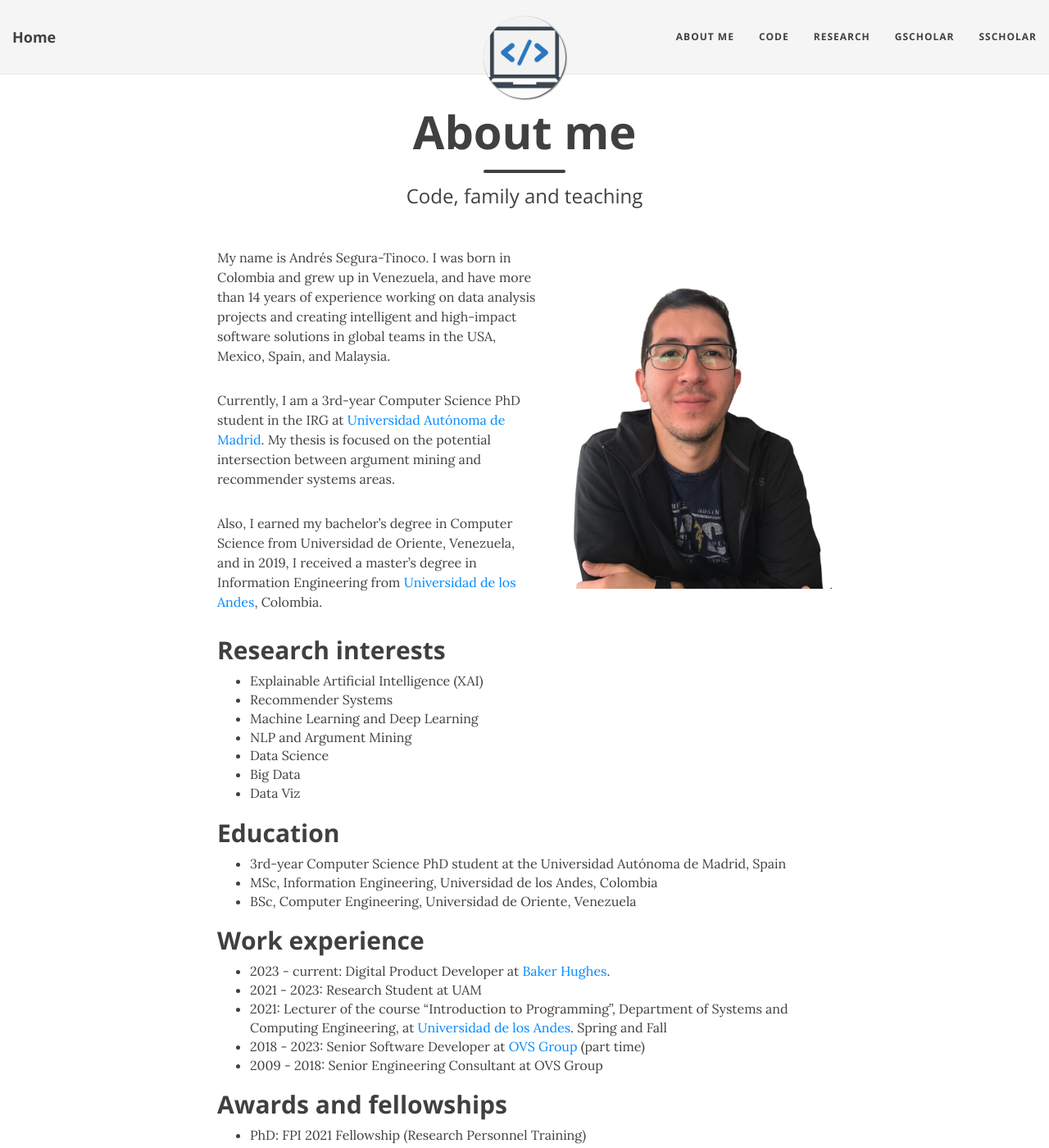
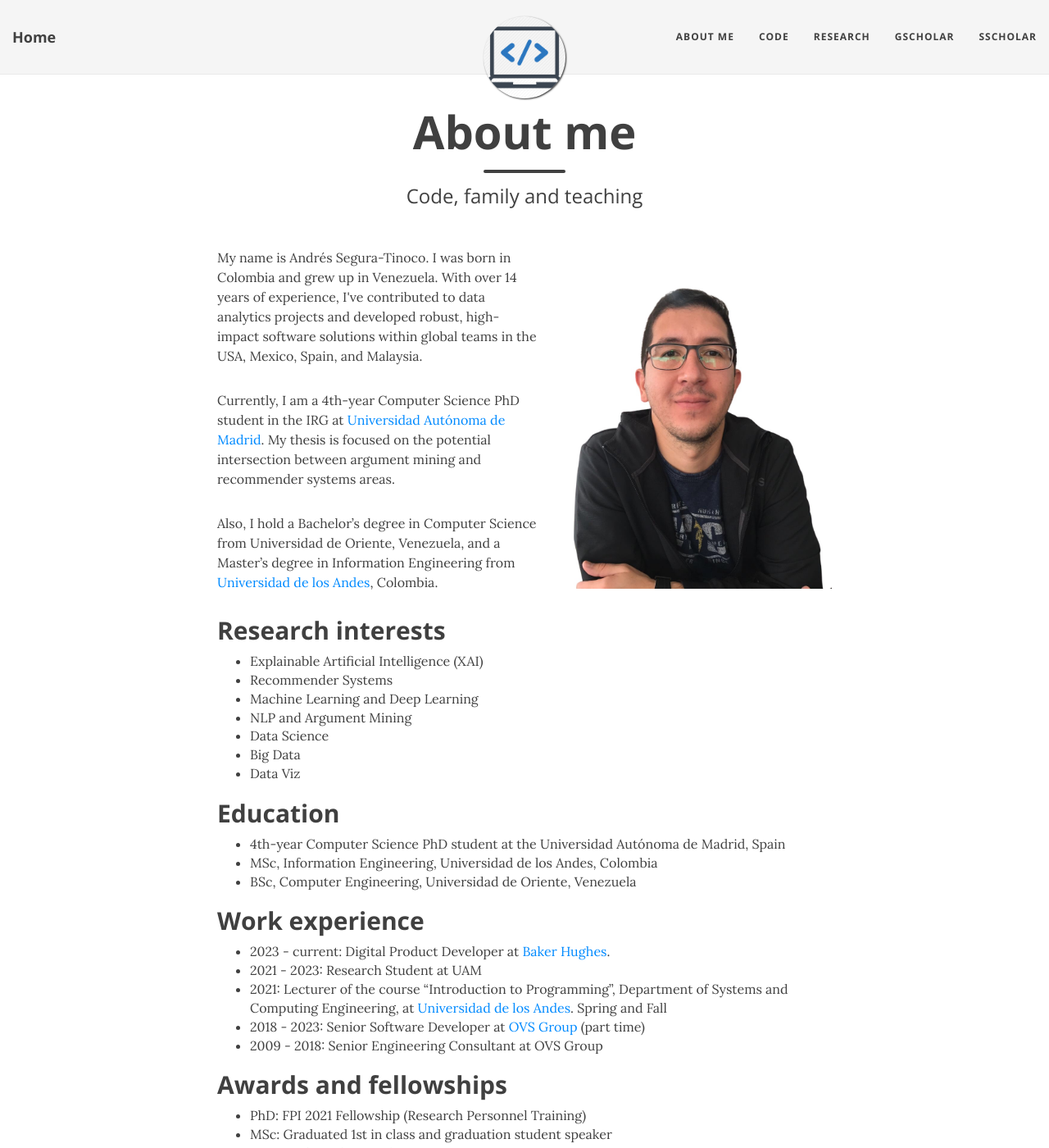
Before and after one commit to ansegura7/ansegura7.github.io, a Jekyll site: the page built from aboutme.md, in a window 1280 px wide and 1400 px high. Shown: the whole window at 82% size. Built offline with Jekyll 4.4.1, drawn with Linux system fonts in a browser that asks for light colours; nearby versions of some CDN libraries.

Commit message:
Update Bio
Minor changes.

```diff
--- a/aboutme.md
+++ b/aboutme.md
@@ -6,11 +6,11 @@
 
 <div>
     <img alt="Andrés Segura-Tinoco image" src="https://raw.githubusercontent.com/ansegura7/ansegura7.github.io/master/img/avatar-icon-ast.jpg" style="width:350px; float:right; margin-left:10px; margin-bottom:15px;" >
-    <p>My name is Andrés Segura-Tinoco. I was born in Colombia and grew up in Venezuela, and have more than 14 years of experience working on data analysis projects and creating intelligent and high-impact software solutions in global teams in the USA, Mexico, Spain, and Malaysia.</p>
-    <p>Currently, I am a 3rd-year Computer Science PhD student in the IRG at <a href="http://www.uam.es/EscuelaDoctorado/Programa-de-Doctorado-en-Ingenier%C3%ADa-Inform%C3%A1tica-/1446711329597.htm?language=en_GB&nDept=2&pid=1446711296967&pidDept=1446711297278" target="_blank">Universidad Autónoma de Madrid</a>. My thesis is focused on the potential intersection between argument mining and recommender systems areas.</p>
+    <p>My name is Andrés Segura-Tinoco. I was born in Colombia and grew up in Venezuela. With over 14 years of experience, I've contributed to data analytics projects and developed robust, high-impact software solutions within global teams in the USA, Mexico, Spain, and Malaysia.</p>
+    <p>Currently, I am a 4th-year Computer Science PhD student in the IRG at <a href="http://www.uam.es/EscuelaDoctorado/Programa-de-Doctorado-en-Ingenier%C3%ADa-Inform%C3%A1tica-/1446711329597.htm?language=en_GB&nDept=2&pid=1446711296967&pidDept=1446711297278" target="_blank">Universidad Autónoma de Madrid</a>. My thesis is focused on the potential intersection between argument mining and recommender systems areas.</p>
 </div>
 
-Also, I earned my bachelor’s degree in Computer Science from Universidad de Oriente, Venezuela, and in 2019, I received a master’s degree in Information Engineering from <a href="https://sistemas.uniandes.edu.co/es/mine" target="_blank">Universidad de los Andes</a>, Colombia.
+Also, I hold a Bachelor's degree in Computer Science from Universidad de Oriente, Venezuela, and a Master's degree in Information Engineering from <a href="https://sistemas.uniandes.edu.co/es/mine" target="_blank">Universidad de los Andes</a>, Colombia.
 
 ## Research interests
 - Explainable Artificial Intelligence (XAI)
@@ -22,7 +22,7 @@
 - Data Viz
 
 ## Education
-- 3rd-year Computer Science PhD student at the Universidad Autónoma de Madrid, Spain
+- 4th-year Computer Science PhD student at the Universidad Autónoma de Madrid, Spain
 - MSc, Information Engineering, Universidad de los Andes, Colombia
 - BSc, Computer Engineering, Universidad de Oriente, Venezuela
 
```
